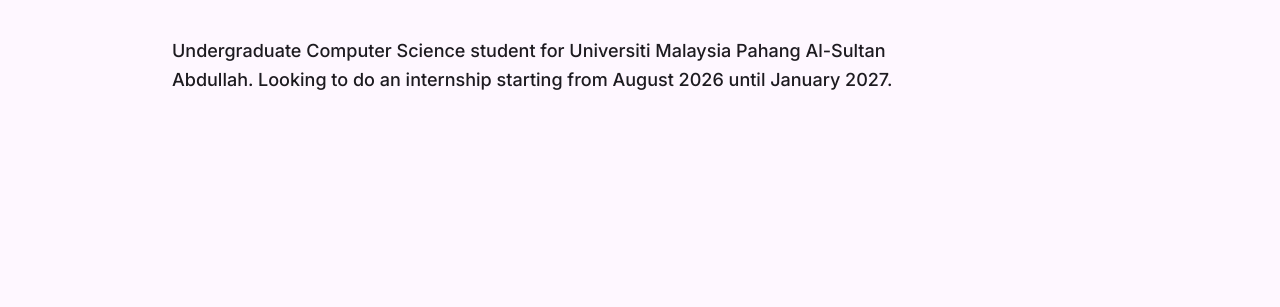
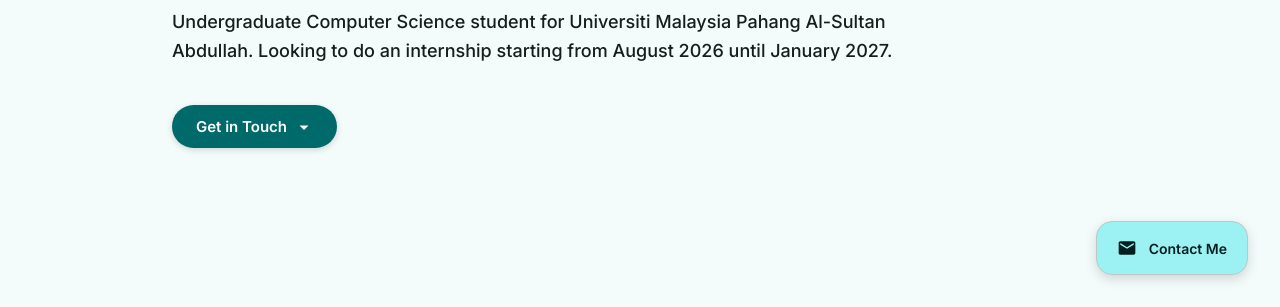
Before and after one commit to notmyjunie/portfolio-website, a website built with Vite: page index.html in a window 1280 px wide. Shown: the part 540-847 px from the top of the page. Built offline with nearby package versions, Linux system fonts and the light colour scheme; a web font is replaced by a local one.

Commit message:
Completed about section

```diff
--- a/index.html
+++ b/index.html
@@ -38,7 +38,13 @@
 
     <p class="lead">Undergraduate Computer Science student for Universiti Malaysia Pahang Al-Sultan Abdullah. Looking to
       do an internship starting from August 2026 until January 2027.</p>
-    <!-- M3 Web Button -->
+    <a href="#contact" class="m3-button m3-button-filled">
+      <span>Get in Touch</span>
+      <svg class="btn-icon" xmlns="http://www.w3.org/2000/svg" viewBox="0 0 24 24" width="18" height="18"
+        fill="currentColor">
+        <path d="M12 16l-6-6h12z" />
+      </svg>
+    </a>
   </main>
   <!-- ==========================================
      ABOUT SECTION
@@ -109,7 +115,7 @@
       <div class="details-grid">
 
         <!-- Card 1: Experience / Education -->
-        <div class="detail-card highlight-card">
+        <div class="detail-card highlight-card span-two">
           <div class="card-icon">🎓</div>
           <h3>Education & Journey</h3>
           <h4>Diploma in Computer Science (2024-Present)</h4>
@@ -127,7 +133,7 @@
         <!-- Card 2: Core Engineering Focus -->
         <div class="detail-card">
           <div class="card-icon">⚡</div>
-          <h3>Proficiencies</h3>
+          <h3>Course Mastery</h3>
           <p>
             Proficient in <strong>Java</strong> application structure, algorithm design, and structured data handling.
             Experienced in designing modular software workflows and state management.
@@ -149,31 +155,31 @@
 
         <!-- Card 3: Frontend & Design -->
         <div class="detail-card">
-          <div class="card-icon">📱</div>
+          <div class="card-icon">🌐</div>
           <h3>Language Proficiency</h3>
-          <p>
-            Building clean user interfaces across web frameworks and native Android development, maintaining a balance
-            between aesthetic appeal and accessible UX principles.
-          </p>
-        </div>
-
-        <!-- Card 4: Methodologies / Principles -->
-        <div class="detail-card span-two">
-          <div class="card-icon">🛠️</div>
-          <h3>Development Philosophy</h3>
-          <ul class="philosophy-list">
-            <li><strong>Clean Architecture:</strong> Prioritizing readable, maintainable, and modular code structures.
-            </li>
-            <li><strong>User-Centric Design:</strong> Ensuring smooth layout flows, clear accessibility, and consistent
-              design languages.</li>
-            <li><strong>Continuous Iteration:</strong> Refining systems through continuous testing, profiling, and
-              performance tuning.</li>
+          <h4>English</h4>
+          <ul>
+            <li>Proficiency Level: Proficient</li>
+            <li>Able to communicate, understand and think like a native English speaker.</li>
           </ul>
+          <h4>Bahasa Melayu</h4>
+          <ul>
+            <li>Proficiency Level: Native</li>
+            <li>I communicate daily in Malay as I hail from a Malay dominant region.</li>
         </div>
 
       </div>
     </div>
   </section>
+  <!-- Floating Action Button (Hidden by default, shown via JS) -->
+  <a href="#contact" id="fab-contact" class="m3-fab m3-fab-extended" aria-label="Contact Me">
+    <svg class="fab-icon" xmlns="http://www.w3.org/2000/svg" viewBox="0 0 24 24" width="20" height="20"
+      fill="currentColor">
+      <path
+        d="M20 4H4c-1.1 0-1.99.9-1.99 2L2 18c0 1.1.9 2 2 2h16c1.1 0 2-.9 2-2V6c0-1.1-.9-2-2-2zm0 4l-8 5-8-5V6l8 5 8-5v2z" />
+    </svg>
+    <span class="fab-text">Contact Me</span>
+  </a>
   <script type="module" src="/src/main.js"></script>
 </body>
 
--- a/src/main.js
+++ b/src/main.js
@@ -77,3 +77,28 @@
     }
   });
 });
+
+document.addEventListener('DOMContentLoaded', () => {
+  const fab = document.getElementById('fab-contact');
+  const deepDiveSection = document.getElementById('about-details');
+
+  if (!fab || !deepDiveSection) return;
+
+  const observerOptions = {
+    root: null,
+    threshold: 0.1 /* Triggers when 10% of #about-details is visible */
+  };
+
+  const fabObserver = new IntersectionObserver((entries) => {
+    entries.forEach(entry => {
+      // If user reaches #about-details or scrolls past it
+      if (entry.isIntersecting || entry.boundingClientRect.top < 0) {
+        fab.classList.add('is-visible');
+      } else {
+        fab.classList.remove('is-visible');
+      }
+    });
+  }, observerOptions);
+
+  fabObserver.observe(deepDiveSection);
+});
--- a/src/styles/main.css
+++ b/src/styles/main.css
@@ -319,6 +319,54 @@
   white-space: nowrap !important;
 
   font-family: var(--font-body) !important;
+}
+
+/* ==========================================
+   MATERIAL DESIGN 3 BUTTONS
+   ========================================== */
+.m3-button {
+  display: inline-flex;
+  align-items: center;
+  justify-content: center;
+  gap: 0.5rem;
+  padding: 0.75rem 1.5rem;
+  border-radius: 100px;
+  /* M3 Full shape for buttons */
+  font-size: 0.938rem;
+  font-weight: 600;
+  text-decoration: none;
+  width: fit-content;
+
+  /* Smooth transition for elevation and color */
+  transition: transform 0.2s cubic-bezier(0.2, 0, 0, 1),
+    box-shadow 0.2s cubic-bezier(0.2, 0, 0, 1),
+    background-color 0.2s ease;
+}
+
+/* Filled Button Variant */
+.m3-button-filled {
+  background-color: var(--md-sys-color-primary, #6750a4);
+  color: var(--md-sys-color-on-primary, #ffffff);
+  box-shadow: 0 2px 6px rgba(0, 0, 0, 0.15);
+}
+
+.m3-button-filled:hover {
+  transform: translateY(-2px);
+  box-shadow: 0 4px 12px rgba(0, 0, 0, 0.25);
+}
+
+.m3-button-filled:active {
+  transform: translateY(0);
+}
+
+/* Down arrow icon styling */
+.btn-icon {
+  transition: transform 0.2s ease;
+}
+
+.m3-button:hover .btn-icon {
+  transform: translateY(2px);
+  /* Subtle downward nudge on hover */
 }
 
 /* ==========================================
@@ -668,6 +716,7 @@
 /* Card spanning across both columns on desktop */
 .detail-card.span-two {
   grid-column: span 2;
+  align-items: center;
 }
 
 .card-icon {
@@ -715,3 +764,67 @@
     grid-column: span 1;
   }
 }
+
+/* ==========================================
+   FLOATING ACTION BUTTON (FAB)
+   ========================================== */
+.m3-fab {
+  position: fixed;
+  bottom: 2rem;
+  right: 2rem;
+  z-index: 990;
+
+  display: inline-flex;
+  align-items: center;
+  gap: 0.75rem;
+  padding: 1rem 1.25rem;
+  border-radius: 16px;
+  /* M3 Medium shape for FABs */
+
+  background-color: var(--md-sys-color-primary-container);
+  color: var(--md-sys-color-on-primary-container);
+  border: 1px solid var(--md-sys-color-outline-variant);
+  text-decoration: none;
+  font-family: var(--font-body);
+  font-size: 0.875rem;
+  font-weight: 600;
+
+  box-shadow: 0 4px 12px rgba(0, 0, 0, 0.15);
+
+  /* Hidden & shifted down by default */
+  opacity: 0;
+  visibility: hidden;
+  transform: translateY(16px);
+  transition: opacity 0.3s ease, transform 0.3s cubic-bezier(0.2, 0, 0, 1), visibility 0.3s;
+}
+
+/* Active class toggled by JavaScript */
+.m3-fab.is-visible {
+  opacity: 1;
+  visibility: visible;
+  transform: translateY(0);
+}
+
+.m3-fab:hover {
+  box-shadow: 0 6px 16px rgba(0, 0, 0, 0.25);
+  transform: translateY(-2px);
+}
+
+.m3-fab:active {
+  transform: translateY(0);
+}
+
+/* Mobile Adjustment: Prevent overlap with bottom navigation bar */
+@media (max-width: 600px) {
+  .m3-fab {
+    bottom: 5.25rem;
+    /* Sits right above mobile bottom nav */
+    right: 1.25rem;
+    padding: 0.875rem 1rem;
+  }
+
+  /* Optionally hide text label on small mobile screens to save space */
+  .fab-text {
+    display: none;
+  }
+}
--- a/src/styles/tokens.css
+++ b/src/styles/tokens.css
@@ -1,21 +1,33 @@
 @import url('https://fonts.googleapis.com/css2?family=Google+Sans+Flex:opsz,wght@6..144,1..1000&family=Inter:ital,opsz,wght@0,14..32,100..900;1,14..32,100..900&display=swap');
 
 :root {
-  /* Dynamic M3 Color Tokens */
-  --md-sys-color-primary: #6750a4;
+  /* ==========================================
+     DYNAMIC M3 COLOR TOKENS (TEAL SLATE - LIGHT MODE)
+     ========================================== */
+  --md-sys-color-primary: #006a6b;
   --md-sys-color-on-primary: #ffffff;
-  --md-sys-color-primary-container: #eaddff;
-  --md-sys-color-on-primary-container: #21005d;
+  --md-sys-color-primary-container: #9cf1f2;
+  --md-sys-color-on-primary-container: #002020;
 
-  --md-sys-color-tertiary: #7d5260;
-  --md-sys-color-tertiary-container: #ffd8e4;
-  --md-sys-color-on-tertiary-container: #31111d;
+  --md-sys-color-secondary: #4a6363;
+  --md-sys-color-on-secondary: #ffffff;
+  --md-sys-color-secondary-container: #cce8e7;
+  --md-sys-color-on-secondary-container: #051f1f;
 
-  --md-sys-color-surface: #fef7ff;
-  --md-sys-color-surface-container: #f3edf7;
-  --md-sys-color-surface-container-high: #ece6f0;
-  --md-sys-color-on-surface: #1d1b20;
-  --md-sys-color-on-surface-variant: #49454f;
+  --md-sys-color-tertiary: #4b607a;
+  --md-sys-color-on-tertiary: #ffffff;
+  --md-sys-color-tertiary-container: #d3e4ff;
+  --md-sys-color-on-tertiary-container: #041c33;
+
+  --md-sys-color-surface: #f4fbfb;
+  --md-sys-color-surface-container: #e6f0f0;
+  --md-sys-color-surface-container-high: #dbf3f3;
+  --md-sys-color-surface-container-highest: #d2ebeb;
+  --md-sys-color-on-surface: #161d1d;
+  --md-sys-color-on-surface-variant: #3f4948;
+
+  --md-sys-color-outline: #6f7979;
+  --md-sys-color-outline-variant: #bec8c8;
 
   /* Typography */
   --font-display: 'Google Sans Flex', sans-serif;
@@ -49,21 +61,34 @@
   --radius-expressive-card: 28px 28px 8px 28px;
 }
 
+/* ==========================================
+   DYNAMIC M3 COLOR TOKENS (TEAL SLATE - DARK MODE)
+   ========================================== */
 @media (prefers-color-scheme: dark) {
   :root {
-    --md-sys-color-primary: #d0bcff;
-    --md-sys-color-on-primary: #381e72;
-    --md-sys-color-primary-container: #4f378b;
-    --md-sys-color-on-primary-container: #eaddff;
+    --md-sys-color-primary: #80d5d6;
+    --md-sys-color-on-primary: #003737;
+    --md-sys-color-primary-container: #004f50;
+    --md-sys-color-on-primary-container: #9cf1f2;
 
-    --md-sys-color-tertiary: #efb8c8;
-    --md-sys-color-tertiary-container: #633b48;
-    --md-sys-color-on-tertiary-container: #ffd8e4;
+    --md-sys-color-secondary: #b0cccb;
+    --md-sys-color-on-secondary: #1b3534;
+    --md-sys-color-secondary-container: #324b4b;
+    --md-sys-color-on-secondary-container: #cce8e7;
 
-    --md-sys-color-surface: #141218;
-    --md-sys-color-surface-container: #211f26;
-    --md-sys-color-surface-container-high: #2b2930;
-    --md-sys-color-on-surface: #e6e0e9;
-    --md-sys-color-on-surface-variant: #cac4d0;
+    --md-sys-color-tertiary: #b3c8e8;
+    --md-sys-color-on-tertiary: #1b324a;
+    --md-sys-color-tertiary-container: #334861;
+    --md-sys-color-on-tertiary-container: #d3e4ff;
+
+    --md-sys-color-surface: #0e1414;
+    --md-sys-color-surface-container: #1a2121;
+    --md-sys-color-surface-container-high: #252b2b;
+    --md-sys-color-surface-container-highest: #2f3636;
+    --md-sys-color-on-surface: #dee4e3;
+    --md-sys-color-on-surface-variant: #bec8c8;
+
+    --md-sys-color-outline: #889393;
+    --md-sys-color-outline-variant: #3f4948;
   }
 }
```
